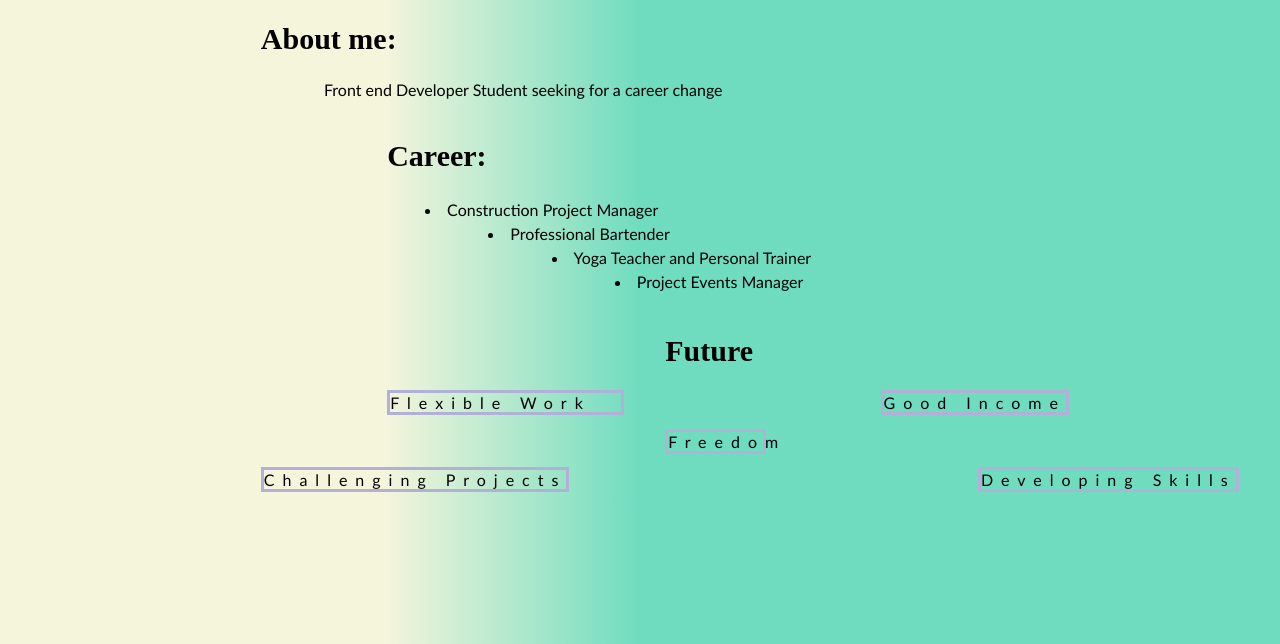
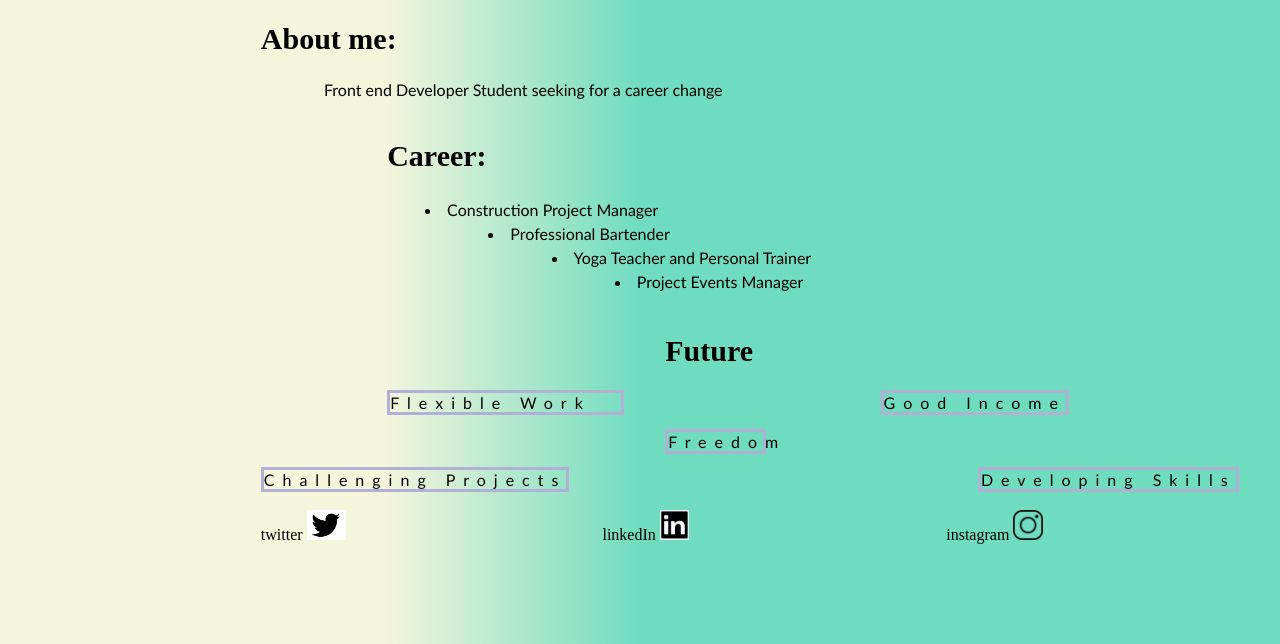
Before and after one commit to DorianoB/my_personal_website, a plain HTML site: page index.html in a window 1280 px wide. Shown: the part 156-800 px from the top of the page. Drawn offline with Linux system fonts and the light colour scheme.

Commit message:
finish project phase-0

```diff
--- a/index.html
+++ b/index.html
@@ -9,7 +9,7 @@
   <body>
     <header>
       <h1>Hi, I'm Doriano</h1>
-      <img src="images/Doriano.png" alt="Profile Photo" />
+      <img class="profile" src="images/Doriano.png" alt="Profile Photo" />
     </header>
     <main>
       <h2>About me:</h2>
@@ -28,7 +28,19 @@
         <span id="skills">Developing Skills</span>
       </div>
     </main>
-    <footer></footer>
+    <footer>
+      <!-- <div class="images"> why does my div, "images not work?" -->
+        <a href="https://twitter.com/" target="_blank">twitter
+          <img class="images" src="images/twitter.png" alt="twitter"
+        /></a>
+        <a href="https://www.linkedin.com/" target="_blank">linkedIn
+          <img class="images" src="images/linkedin.png" alt="">
+        </a>
+        <a href="https://www.instagram.com/" target="_blank">instagram
+          <img class="images" src="images/insta.png" alt="">
+        </a>
+      </div>
+    </footer>
     <script src="script.js"></script>
   </body>
 </html>
--- a/style.css
+++ b/style.css
@@ -11,7 +11,7 @@ h1 {
     position: absolute;
 }
 
-img {
+.profile {
      width: 130px;
     border-radius: 15px 50px 30px 5px;
     border-style: solid;
@@ -21,7 +21,7 @@ img {
     margin-top: 20px;
 }
 
-h1, img {
+.profile, h1 {
     display: inline-block;
 }
  h2 {
@@ -125,3 +125,46 @@ h1, img {
     font-family:'Gill Sans', 'Gill Sans MT', Calibri, 'Trebuchet MS', sans-serif;
     letter-spacing: 8px
 }
+
+.images {
+    height: 30px;
+    display:inline-block;
+}
+
+a {
+    background-image: linear-gradient(
+      to right,
+      #54b3d6,
+      #54b3d6 50%,
+      #000 50%
+    );
+    background-size: 200% 100%;
+    background-position: -100%;
+    display: inline-block;
+    padding-top: 20px;
+    margin-left: 20%;
+    position: relative;
+    -webkit-background-clip: text;
+    -webkit-text-fill-color: transparent;
+    transition: all 0.3s ease-in-out;
+  }
+
+  a:before {
+    content: '';
+    background: #54b3d6;
+    display: block;
+    position: absolute;
+    bottom: -3px;
+    left: 0;
+    width: 0;
+    height: 3px;
+    transition: all 0.3s ease-in-out;
+  }
+
+  a:hover {
+   background-position: 0;
+  }
+
+  a:hover::before {
+    width:100%;
+  }
```
Also changed, not shown: images/insta.png (added), images/linkedin.png (added), images/twitter.png (added), 1 other file.
